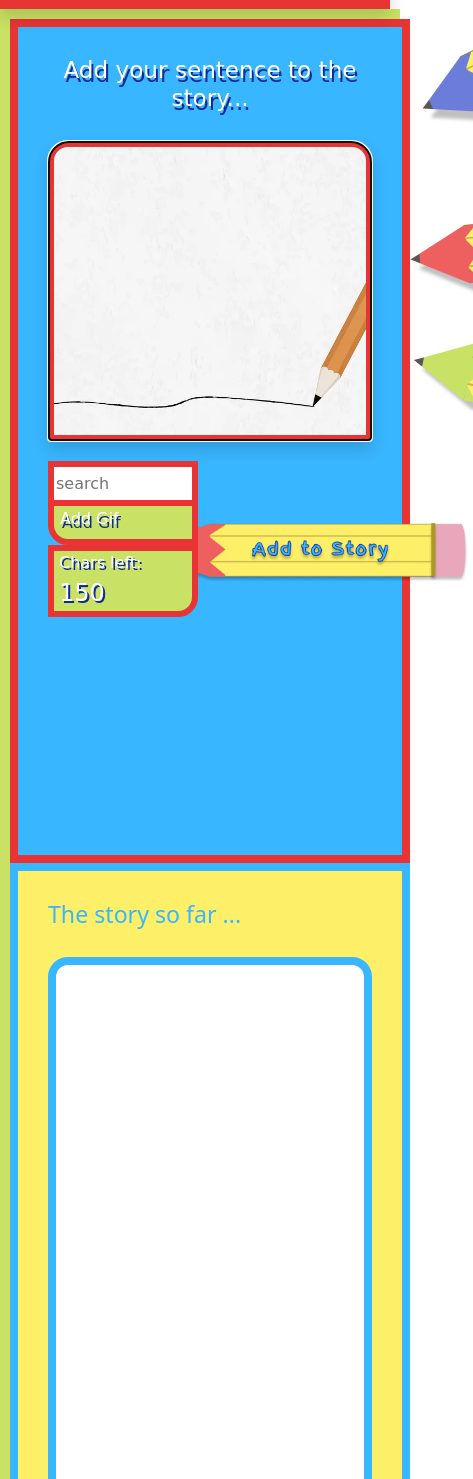
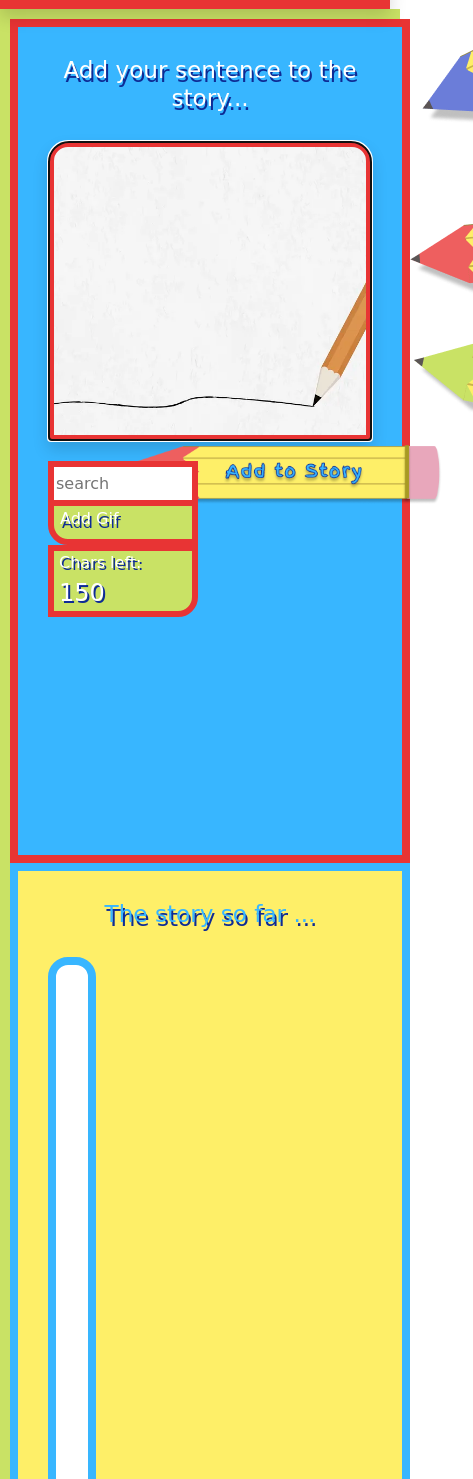
Before and after one commit to Tari38/FP-Story-Mashups, a website with bundled scripts: page index.html in a window 390 px wide. Shown: the part 121-1600 px from the top of the page, 473 px wide, since content can reach past the window. Built offline with nearby package versions, Linux system fonts and the light colour scheme; no server answers; a web font is replaced by a local one.

Commit message:
styling buttons again

```diff
--- a/css/buttons.css
+++ b/css/buttons.css
@@ -8,6 +8,7 @@
 }
 
 #testButton {
+    position: absolute;
     display: flex;
     flex-direction: row;
     background-color: inherit;
@@ -41,7 +42,7 @@
     border: 6px solid #C9E265;
     border-radius: 0 0 40px 40px;
     width: fit-content;
-    height: 80px;
+    height: 90px;
     margin-left: 0;
 }
 
@@ -51,12 +52,11 @@
 }
 .text-area-btns {
     position: relative;
-    display: inline-block;
-    flex-direction: column;
+    display: flex;
+    flex-direction: row;
     background-color: inherit;
     border: none;
-    height: fit-content;
-    z-index: 5;
+    /* height: fit-content; */
 }
 
 .reply-btn {
@@ -96,9 +96,10 @@
 }
 
 #gifSearch {
-    position: relative;
+    position: absolute;
     background-color: inherit;
     border: none;
+    align-self: flex-start;
 }
 
 /* ---- RESPONSIVE MEDIA ---- */
@@ -118,6 +119,9 @@
     .add-post-container {
         visibility: visible;
         border: none;
+    }
+    #add-post {
+        transform: scale(0.8)
     }
 }
 
@@ -149,12 +153,18 @@
         margin: auto;
         transition: 1s ease-in-out;
     }
+    #add-post {
+        transform: scale(0.8)
+    }
 }
 
 @media only screen and (max-width: 970px) {
 
     #textInput {
         margin-top: 20px;
+    }
+    #add-post {
+        transform: scale(0.8)
     }
     .text-area-btns {
         position: relative;
@@ -168,7 +178,7 @@
         margin: auto;
     }
     #add-post {
-        position: absolute;
+        position: relative;
         display: flex;
         flex-direction: column;
         bottom: 20px;
--- a/index.html
+++ b/index.html
@@ -73,7 +73,7 @@
     <main class="main">
         <!-- column left -->
         <section class="col col1">
-            <div class="container-left">
+            <div class="container-left flex-container">
 
                 <h3 class="font">Add your sentence to the story...</h3>
                 <!-- input sentence -->
@@ -114,7 +114,7 @@
                 <!-- current posts of the day -->
                 <div class="story-posts">
                     <article>
-                        <div class="submitted-post"  id="submitted-post-div">
+                        <div class="submitted-post clearfix"  id="submitted-post-div">
 
 
                         </div>
--- a/styles.css
+++ b/styles.css
@@ -24,6 +24,13 @@ html {
     min-width: 400px;
 }
 
+.flex-container {
+    display: flex;
+    justify-content: flex-start;
+    align-items: stretch;
+    align-content: stretch;
+}
+
 .container-left {
     display: flex;
     flex-direction: column;
@@ -47,7 +54,7 @@ html {
     min-width: 400px;
 }
 
-.font, .font-col2 .userTextStyle{
+.font, .font-col2 {
     font-family: 'Finger Paint', cursive;
     color: #fff;
     text-shadow: 2px 4px #0E2B95;
@@ -111,22 +118,6 @@ html {
 
 
 
-/* .submitted-post {
-
-
-.submitted-post {
-    overflow: auto;
-
-    margin-top: 20px;
-    height: 200px;
-    width: auto;
-    border: 8px solid #C9E265;
-    border-radius: 20px 20px 0 0;
-    background-color: #fff;
-    transition: 1s ease-in-out;
-}
-
-
 .product-header{
     margin-top: 20px;
     height: 200px;
@@ -137,30 +128,31 @@ html {
     transition: 1s ease-in-out;
     }
 
-
-/* .product-header{} */
-
-
-
-/* #gifSearch, .searchGif {
-    visibility: visible;
-    position: relative;
-    z-index: 100;
-    background-color: #fff;
-    border: 6px solid #E83434;
-} */
-
 .submitted-post {
     padding:1em;
     overflow: auto;
     margin-top: 20px;
     height: 550px;
-    width: auto;
+    width: fit-content;
     border: 8px solid #38B6FF;
     border-radius: 20px 20px 0 0;
     background-color: #fff;
     transition: 1s ease-in-out;
+    justify-content: center;
+    align-items: center;
 }
+
+.submitted-post > img {
+    border: 6px solid red;
+    border-radius: 40%;
+    max-height: 200px;
+}
+
+.clearfix::after {
+    content: "";
+    clear: both;
+    display: table;
+  }
 
 /* ---- character counter ---- */
 
@@ -176,7 +168,7 @@ html {
 }
 
 .word-counter {
-    position: relative;
+    position: absolute;
     display: flex;
     flex-direction: row;
     justify-content:space-between;
@@ -189,7 +181,7 @@ html {
     border-radius: 0 0 20px 0px;
     padding-left: 5px;
     text-shadow: 2px 2px #0E2B95;
-    text-align: left;
+    /* text-align: left; */
     transition: 1s ease-in-out;
 }
 
```
